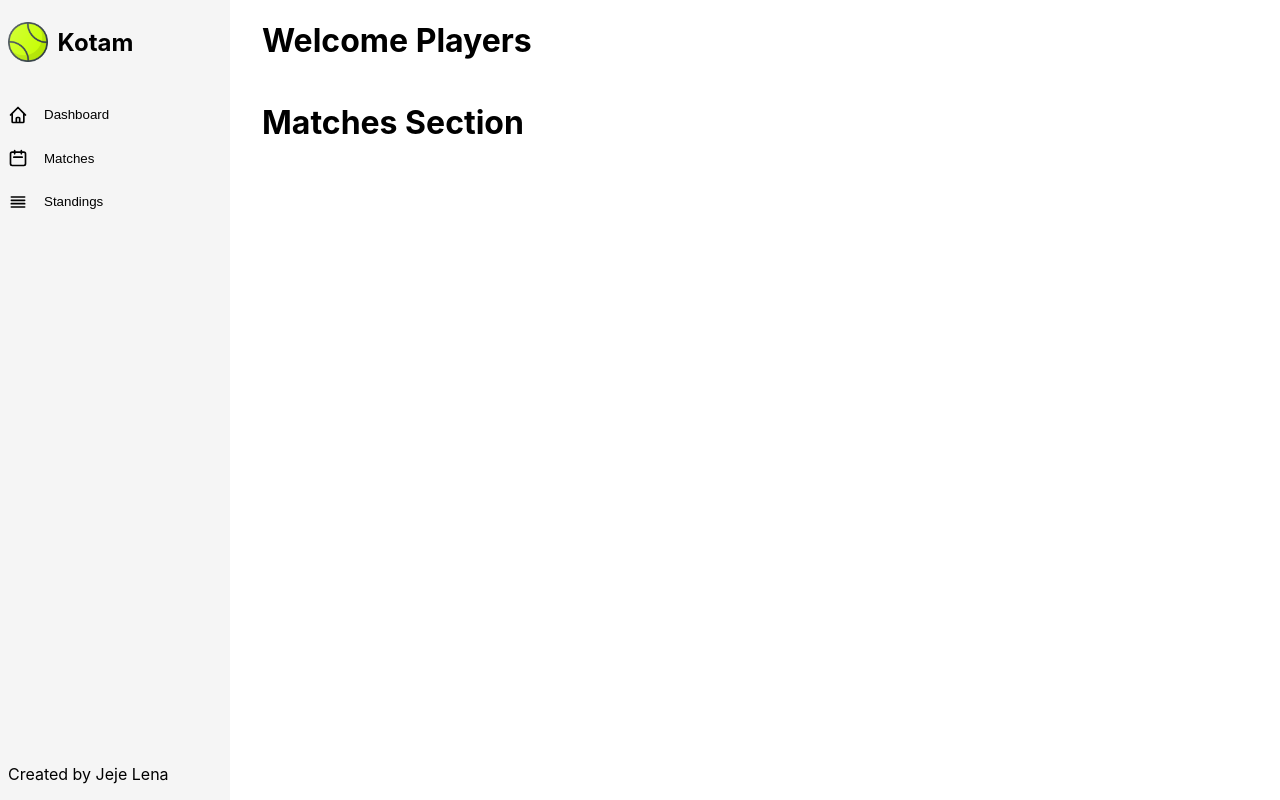
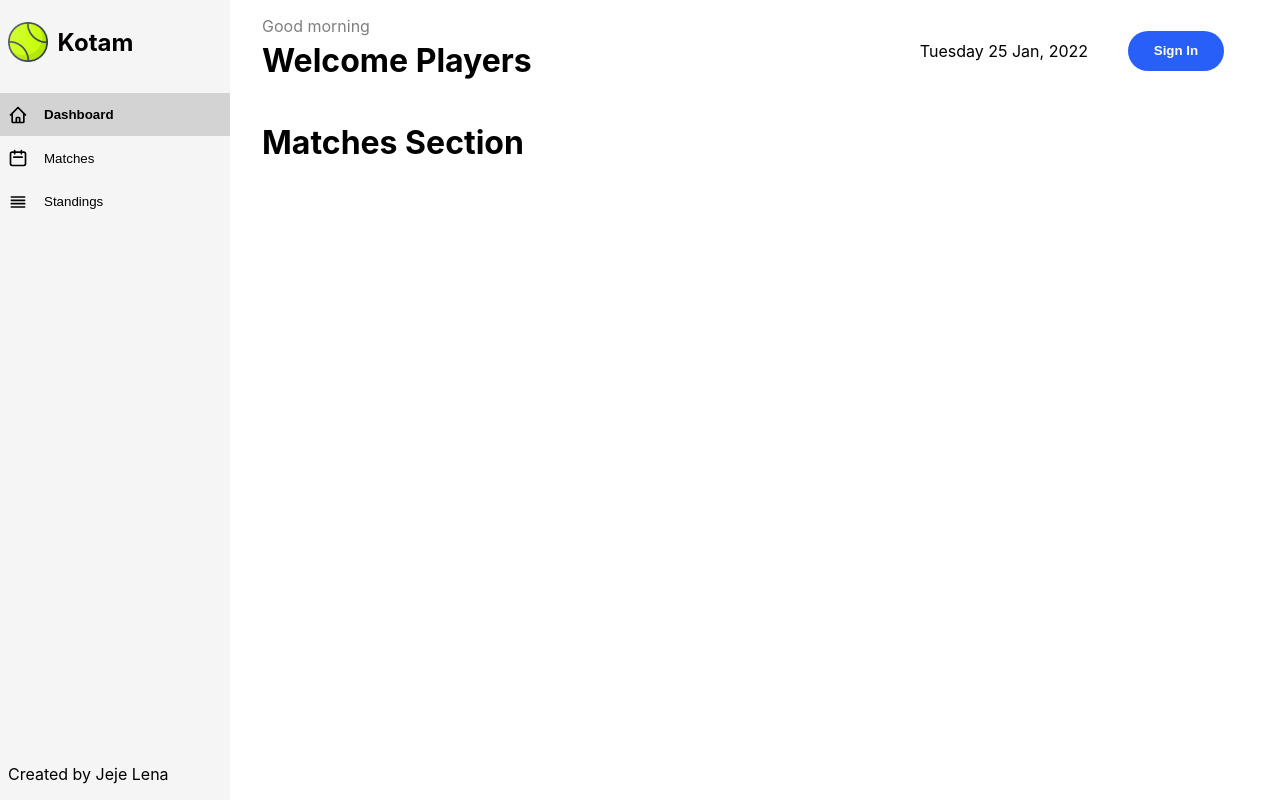
Before and after one commit to AimanFarhanMohdFaruk/kotam_frontend, a Next.js app: page / in a window 1280 px wide. Built offline with nearby package versions, Linux system fonts and the light colour scheme.

Commit message:
designing login page

```diff
--- a/components/Center/Center.js
+++ b/components/Center/Center.js
@@ -1,13 +1,39 @@
 import styles from "./center.module.css"
+import Image from "next/image";
+import { useState } from "react";
+import Link from "next/link";
 
 
 const Center = () => {
+    const [loggedIn,setLoggedIn] = useState(false)
+
+
   return (
 
+
     <div className={styles.centerContainer}>
-        <h1>Welcome Players</h1>
 
-        <h1>Matches Section</h1>
+        <div className={styles.headerSection} >
+            <div className={styles.welcomeSection}>
+                <p>Good morning</p>
+                <h1>Welcome Players</h1>
+            </div>
+
+            <div className={styles.userSection}>
+                <p>Tuesday 25 Jan, 2022</p>
+                {loggedIn ? (
+                <div className={styles.userDetails} >
+                    <Image src="/mock-avatar.png"  width="50" height="50" />
+                    <p>Jeje Lena</p>
+                </div>) :
+                (
+                    <Link href="/auth"><button>Sign In</button></Link>)}
+            </div>
+        </div>
+
+        <div className={styles.contentSection} >
+            <h1>Matches Section</h1>
+        </div>
     </div>
 
 
--- a/components/Center/center.module.css
+++ b/components/Center/center.module.css
@@ -1,4 +1,49 @@
 .centerContainer {
     display: flex;
     flex-direction: column;
+    flex-grow: 1;
+    padding-right: 3.5rem;
 }
+
+.headerSection {
+    display: flex;
+    justify-content: space-between;
+    align-items: center;
+}
+
+.welcomeSection p{
+    margin-bottom: -1rem;
+    opacity: 0.5;
+}
+
+.userSection {
+    display: flex;
+    align-items: center;
+    gap: 2.5rem;
+}
+
+.userSection button {
+    width: 6rem;
+    height: 2.5rem;
+    background-color: #275ff8;
+    color: white;
+    font-weight: 600;
+    border-radius: 20px;
+    border: none;
+    cursor: pointer;
+}
+
+.userDetails {
+    display: flex;
+    align-items: center;
+    gap: 0.5rem
+}
+
+.userDetails p{
+    font-weight: 700;
+}
+
+
+.contentSection {
+
+}
--- a/components/Sidebar/Sidebar.js
+++ b/components/Sidebar/Sidebar.js
@@ -12,11 +12,11 @@ const SideBar = () => {
 
             <div className={styles.logoSection}>
                 <Image src="/tennis.png" alt="me" width="40" height="40"/>
-                <h2>Kotam</h2>
+                <Link href="/"><h2>Kotam</h2></Link>
             </div>
 
             <nav className={styles.nav}>
-                    <button className={styles.navItem}>
+                    <button className={`${styles.navItem} ${styles.active}`}>
                         <HomeIcon className={styles.navItemImg}/>
                         <p>Dashboard</p>
                     </button>
--- a/components/Sidebar/sidebar.module.css
+++ b/components/Sidebar/sidebar.module.css
@@ -32,6 +32,11 @@
     background-color: rgb(245, 245, 245);
 }
 
+.navItem.active {
+    font-weight: 700;
+    background-color: lightgrey;
+}
+
 .navItem:hover {
     background-color: lightgrey;
     cursor: pointer;
--- a/package.json
+++ b/package.json
@@ -9,7 +9,10 @@
   },
   "dependencies": {
     "@apollo/client": "^3.5.7",
+    "@emotion/react": "^11.7.1",
+    "@emotion/styled": "^11.6.0",
     "@heroicons/react": "^1.0.5",
+    "@mui/material": "^5.3.1",
     "graphql": "^16.2.0",
     "next": "12.0.7",
     "react": "17.0.2",
--- a/pages/_app.js
+++ b/pages/_app.js
@@ -5,8 +5,6 @@ const client = new ApolloClient({
   uri:'http://localhost:4000/',
   cache: new InMemoryCache()
 });
-
-
 
 function MyApp({ Component, pageProps }) {
   return (
--- /dev/null
+++ b/styles/auth.module.css
@@ -0,0 +1,4 @@
+.mainContainer {
+    display: flex;
+    gap: 2rem;
+}
```
Also changed, not shown: pages/auth.js (added, +22 -0 lines), pages/matches/first-match.js (+7 -6 lines), components/Auth/Auth.js (added), components/Auth/auth.module.css (added), public/mock-avatar.png (added), 1 other file (tests, documents, lock files or other folders).
